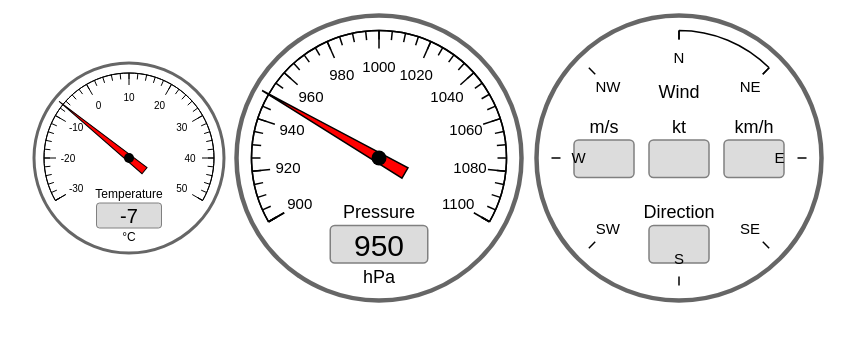
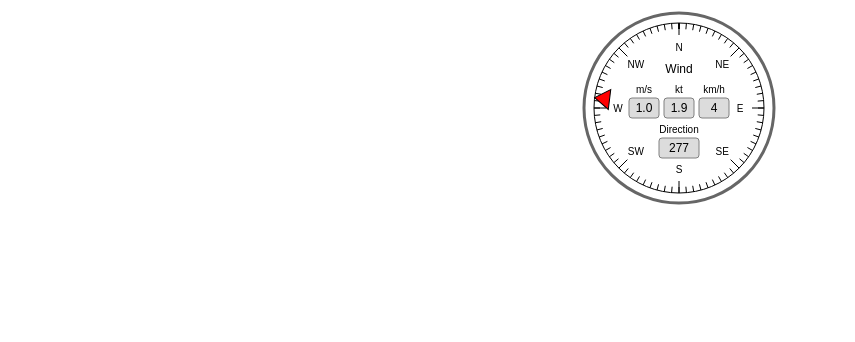
Before and after one commit to jmbredal/d3-gauges, a plain HTML site: page index.html in a window 1280 px wide. Shown: the whole page, without its empty margins (211-1066 px from the left). Drawn offline with nearby package versions, Linux system fonts and the light colour scheme.

Commit message:
Working windspeed

```diff
--- a/index.html
+++ b/index.html
@@ -14,20 +14,23 @@
     <div style="display: flex; justify-content: center; align-items: center;">
         <div id="temperature" style="width: 200px"></div>
         <div id="pressure" style="width: 300px"></div>
-        <div id="wind" style="width: 300px"></div>
+        <div id="wind" style="width: 200px"></div>
     </div>
 
     <script src="round-gauge.js"></script>
+    <script src="temperature-round-gauge.js"></script>
+    <script src="wind-round-gauge.js"></script>
     <script>
         // const tempConfig = {
         //     minValue: -30, maxValue: 50, startValue: 0, valueSpacing: 10, tickStep: 2,
         //     scaleType: 'Temperature', unit: '°C'
         // }
-        const temp = new TemperatureRoundGauge('#temperature');
-        temp.demo();
-        const pressure = new PressureRoundGauge('#pressure');
-        pressure.test();
+        // const temp = new TemperatureRoundGauge('#temperature');
+        // temp.demo();
+        // const pressure = new PressureRoundGauge('#pressure');
+        // pressure.test();
         const wind = new WindRoundGauge('#wind');
+        wind.test(300);
         // const pressure = new RoundGauge('#pressure');
         // pressure.demo();
     </script>
--- a/round-gauge.js
+++ b/round-gauge.js
@@ -77,101 +77,12 @@ class RoundGauge {
     }
 }
 
-class TemperatureRoundGauge extends RoundGauge {
-    getDefaultConfig() {
-        return {
-            minValue: -30,
-            maxValue: 50,
-            startValue: 0,
-            valueSpacing: 10,
-            tickStep: 2,
-            unit: '°C',
-            scaleType: 'Temperature',
-        };
-    }
-}
-
 class PressureRoundGauge extends RoundGauge {
     getDefaultConfig() {
         return {
             unit: 'hPa',
             scaleType: 'Pressure',
         }
-    }
-}
-
-class WindRoundGauge extends RoundGauge {
-    createLayout() {
-        this.svg = d3.select(this.elementId).append('svg')
-            .attr('viewBox', '0 0 200 200')
-            .attr('font-family', 'sans-serif');
-        this.outline = createOutline(this.svg, this.config);
-
-        this.svg.append('text')
-            .attr('x', 100)
-            .attr('y', 60)
-            .attr('font-size', 12)
-            .attr('text-anchor', 'middle')
-            .text('Wind');
-
-        const y = 88;
-        // Background for valuetext
-        [30, 80, 130].forEach((x) => {
-            this.svg.append('rect')
-                .attr('x', x)
-                .attr('y', y)
-                .attr('width', 40)
-                .attr('height', 25)
-                .attr('rx', 3)
-                .attr('stroke', 'grey')
-                .attr('fill', 'gainsboro');
-        });
-
-        this.svg.append('text')
-            .attr('x', 50)
-            .attr('y', y - 5)
-            .attr('font-size', 12)
-            .attr('text-anchor', 'middle')
-            .text('m/s');
-
-        this.svg.append('text')
-            .attr('x', 100)
-            .attr('y', y - 5)
-            .attr('font-size', 12)
-            .attr('text-anchor', 'middle')
-            .text('kt');
-
-        this.svg.append('text')
-            .attr('x', 150)
-            .attr('y', y - 5)
-            .attr('font-size', 12)
-            .attr('text-anchor', 'middle')
-            .text('km/h');
-
-        this.svg.append('text')
-            .attr('x', 100)
-            .attr('y', 140)
-            .attr('font-size', 12)
-            .attr('text-anchor', 'middle')
-            .text('Direction');
-
-        this.svg.append('rect')
-            .attr('x', 80)
-            .attr('y', 145)
-            .attr('width', 40)
-            .attr('height', 25)
-            .attr('rx', 3)
-            .attr('stroke', 'grey')
-            .attr('fill', 'gainsboro');
-
-        const myAngleScale = d3.scaleOrdinal()
-            .domain(['N', 'NE', 'E', 'SE', 'S', 'SW', 'W', 'NW'])
-            .range(d3.range(0, Math.PI * 2, Math.PI * 2 * (45 / 360)));
-        const myRadius = 85;
-        const myRadialAxis = d3.axisRadialInner(myAngleScale, myRadius);
-        this.svg.append('g')
-            .attr('transform', `translate(${this.config.centerX}, ${this.config.centerY})`)
-            .call(myRadialAxis);
     }
 }
 
--- /dev/null
+++ b/temperature-round-gauge.js
@@ -0,0 +1,13 @@
+class TemperatureRoundGauge extends RoundGauge {
+    getDefaultConfig() {
+        return {
+            minValue: -30,
+            maxValue: 50,
+            startValue: 0,
+            valueSpacing: 10,
+            tickStep: 2,
+            unit: '°C',
+            scaleType: 'Temperature',
+        };
+    }
+}
--- /dev/null
+++ b/wind-round-gauge.js
@@ -0,0 +1,130 @@
+class WindRoundGauge extends RoundGauge {
+    createLayout() {
+        this.svg = d3.select(this.elementId).append('svg')
+            .attr('viewBox', '0 0 200 200')
+            .attr('font-family', 'sans-serif');
+        this.outline = createOutline(this.svg, this.config);
+
+        this.svg.append('text')
+            .attr('x', 100)
+            .attr('y', 65)
+            .attr('font-size', 12)
+            .attr('text-anchor', 'middle')
+            .text('Wind');
+
+        const arf = [
+            {
+                x: 50,
+                unit: 'm/s'
+            },
+            {
+                x: 85,
+                unit: 'kt'
+            },
+            {
+                x: 120,
+                unit: 'km/h'
+            },
+        ];
+
+        const y = 90;
+        let enter = this.svg.append('g').selectAll('g.windspeed').data(arf).enter().append('g').attr('class', 'windspeed');
+        enter.append('rect')
+            .attr('x', d => d.x)
+            .attr('y', 90)
+            .attr('width', 30)
+            .attr('height', 20)
+            .attr('rx', 3)
+            .attr('stroke', 'grey')
+            .attr('fill', 'gainsboro');
+
+        enter.append('text')
+            .attr('x', d => d.x + 15)
+            .attr('y', y - 5)
+            .attr('font-size', 10)
+            .attr('text-anchor', 'middle')
+            .text(d => d.unit);
+
+        enter.append('text')
+            .attr('class', 'value')
+            .attr('x', d => d.x + 15)
+            .attr('y', y + 14)
+            .attr('font-size', 12)
+            .attr('text-anchor', 'middle')
+            .text('12.3');
+
+        this.svg.append('text')
+            .attr('x', 100)
+            .attr('y', 125)
+            .attr('font-size', 10)
+            .attr('text-anchor', 'middle')
+            .text('Direction');
+
+        this.svg.append('rect')
+            .attr('x', 80)
+            .attr('y', 130)
+            .attr('width', 40)
+            .attr('height', 20)
+            .attr('rx', 3)
+            .attr('stroke', 'grey')
+            .attr('fill', 'gainsboro');
+
+        this.directionValue = this.svg.append('text')
+            .attr('x', 100)
+            .attr('y', 144)
+            .attr('font-size', 12)
+            .attr('text-anchor', 'middle')
+            .text('350');
+
+        const myAngleScale = d3.scaleOrdinal()
+            .domain(['N', 'NE', 'E', 'SE', 'S', 'SW', 'W', 'NW'])
+            .range(d3.range(0, Math.PI * 2, Math.PI * 2 * (45 / 360)));
+        const myRadius = 85;
+        const myRadialAxis = d3.axisRadialInner(myAngleScale, myRadius).tickSizeInner(12);
+        this.svg.append('g')
+            .attr('transform', `translate(${this.config.centerX}, ${this.config.centerY})`)
+            .call(myRadialAxis)
+            .select('.domain').remove();
+
+        const myAngleScale2 = d3.scaleLinear()
+            .domain([0, 360])
+            .range([0, 2 * Math.PI]);
+        const myRadialAxis2 = d3.axisRadialInner(myAngleScale2, myRadius)
+            .ticks(60)
+            .tickFormat(() => {return})
+        this.svg.append('g')
+            .attr('transform', `translate(${this.config.centerX}, ${this.config.centerY})`)
+            .call(myRadialAxis2)
+
+        this.arrow = this.svg.append('polygon')
+            .attr('points', '100,15 110,30 90,30')
+            .attr('transform', 'rotate(90, 100, 100)')
+            .attr('stroke', 'black')
+            .attr('fill', 'red')
+    }
+
+    update(direction, windSpeed) {
+        this.updateDirection(direction);
+        this.updateWindSpeed(windSpeed);
+    }
+
+    updateDirection(v) {
+        this.directionValue.text(v);
+        this.arrow.attr('transform', `rotate(${v}, 100, 100)`)
+    }
+
+    updateWindSpeed(v) {
+        const ms = Number(v).toFixed(1);
+        const kt = Number(ms * 3600 / 1852).toFixed(1);
+        const kmh = Number(ms * 3600 / 1000).toFixed(0);
+        const values = [ms, kt, kmh];
+        this.svg.selectAll('g.windspeed').data(values).select('text.value').text(d => d);
+    }
+
+    test() {
+        const direction = parseInt(Math.random() * 360);
+        const windSpeed = parseInt(Math.random() * 33);
+        this.update(direction, windSpeed);
+    }
+
+}
```
